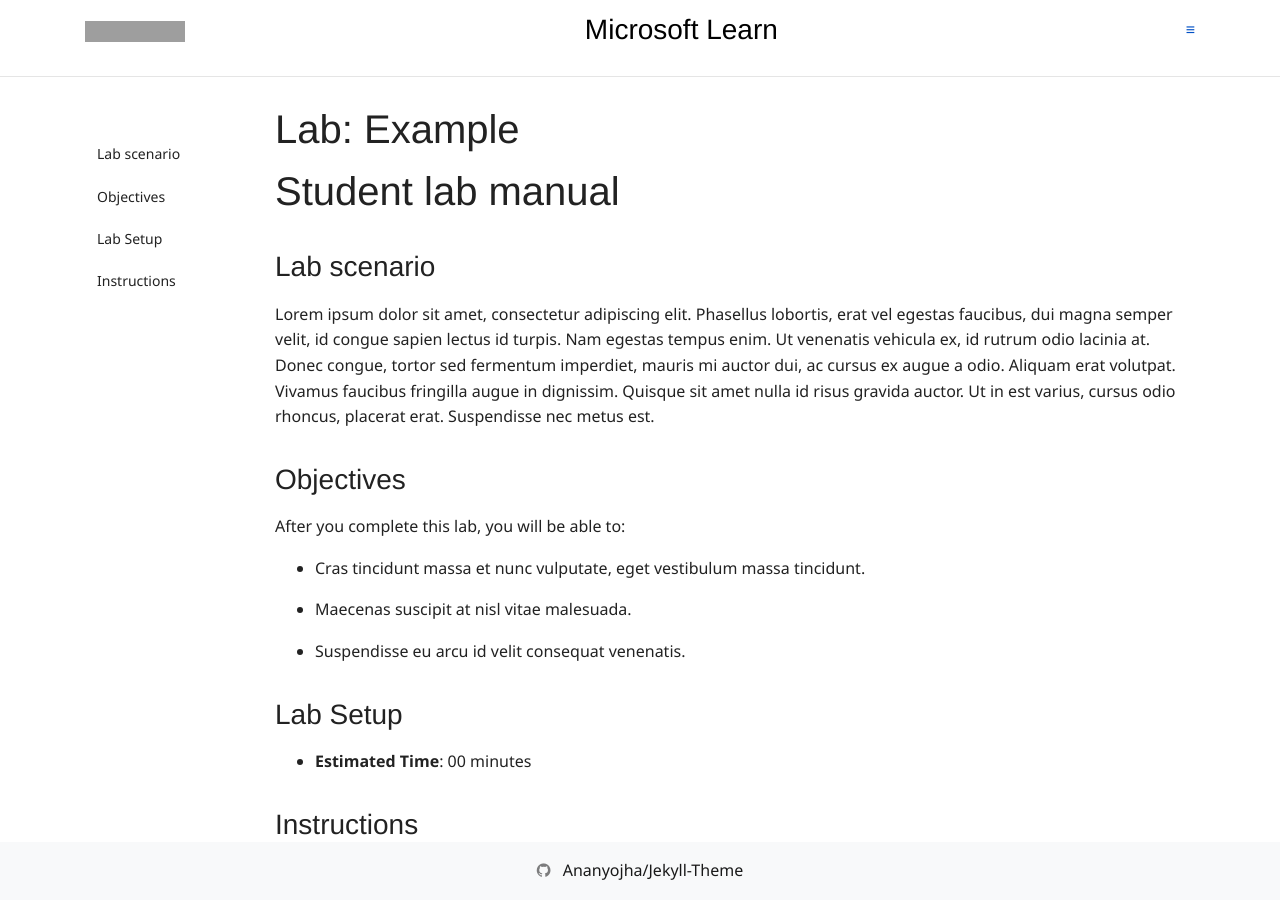
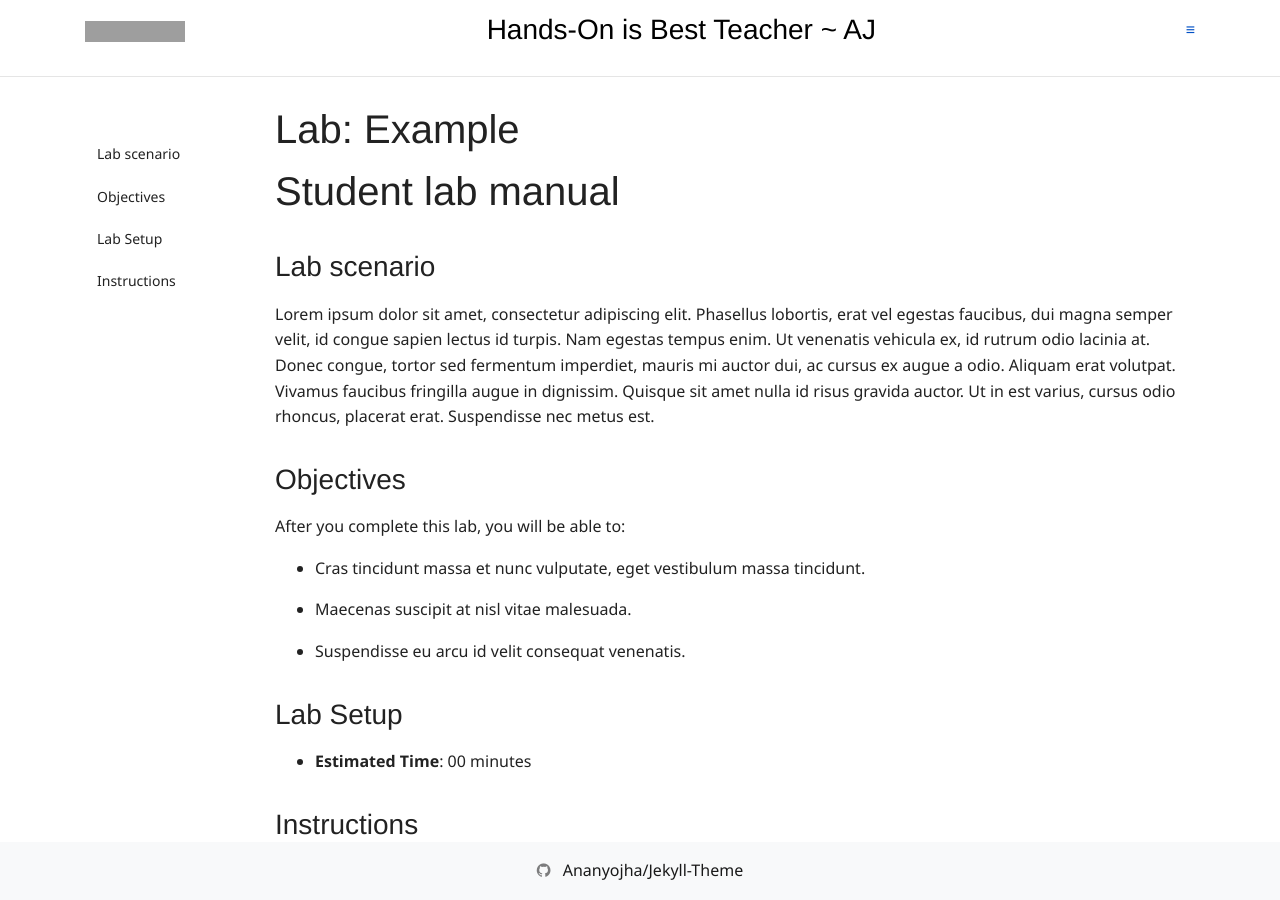
Before and after one commit to Ananyojha/Jekyll-Theme, a Jekyll site: the page built from index.md, in a window 1280 px wide and 900 px high. Built offline with Jekyll 4.4.1, drawn with Linux system fonts in a browser that asks for light colours; nearby versions of some CDN libraries; comment, search, counter and statistics services are not loaded; our own code applies the rules of GitHub Pages for plain Markdown files; grey boxes are pictures that could not be loaded.

Commit message:
Update page.html

```diff
--- a/_layouts/page.html
+++ b/_layouts/page.html
@@ -8,7 +8,7 @@ layout: default
             <a class="my-1 title text-white" href="https://docs.microsoft.com/training/">
                 <img src="https://github.com/MicrosoftLearning/Jekyll-Theme/raw/master/assets/microsoft-gray.png" alt="Microsoft logo" style="width:100px;height:21px;"/>
             </a>
-            <span class="my-1 title text-black">Microsoft Learn</span>
+            <span class="my-1 title text-black">Hands-On is Best Teacher ~ AJ</span>
             <span class="ml-2"><a href="{{ site.github.url }}">&#8801;</a></span>
         </div>
         <!--
```
